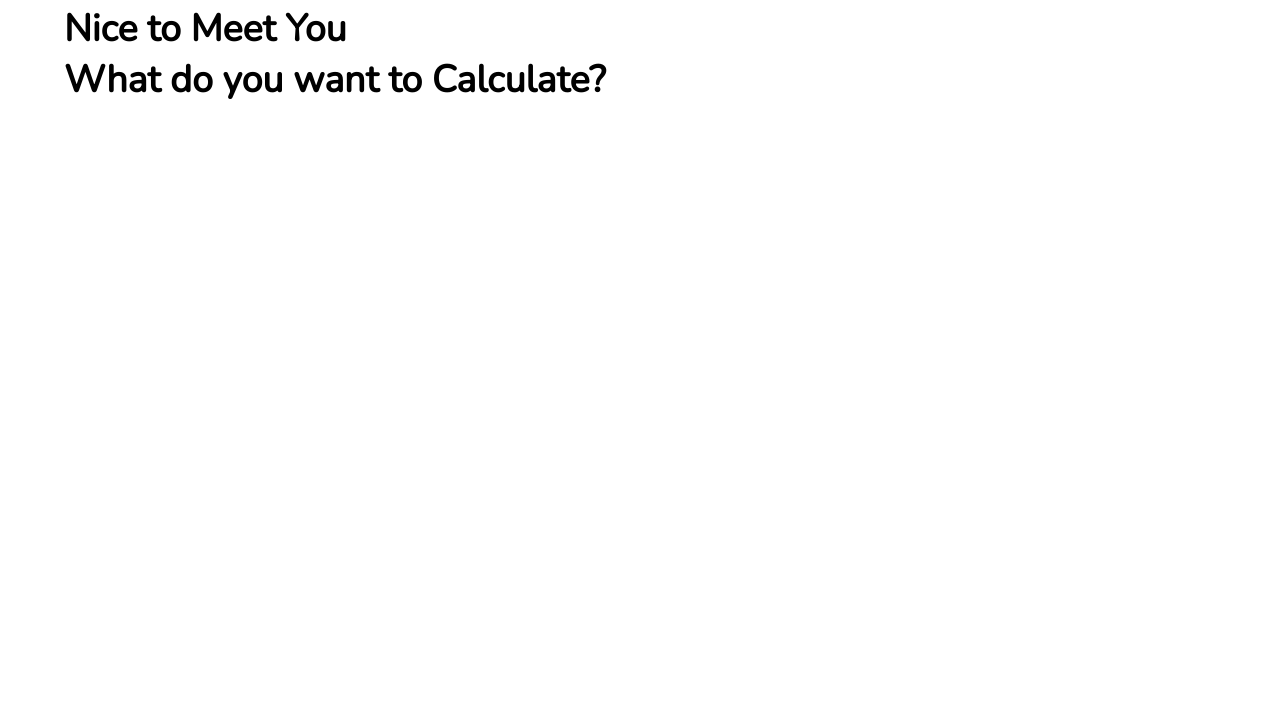
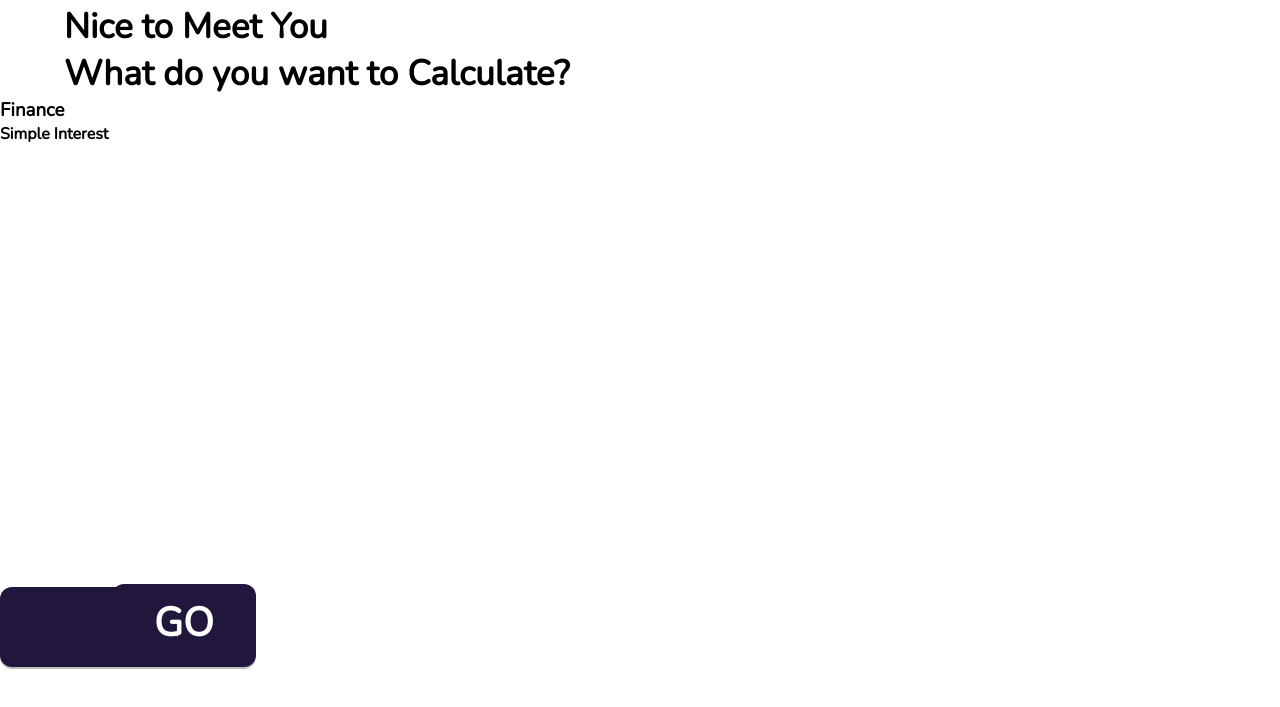
Before and after one commit to DivyanshuBatta/DivyanshuBatta, a plain HTML site: page All in one Calculator/All in One Calculator.html in a window 1280 px wide. Shown: the part 93-800 px from the top of the page. Drawn offline with nearby package versions, Linux system fonts and the light colour scheme; a web font is replaced by a local one.

Commit message:
Added Some Illustrations

```diff
--- a/All in one Calculator/All in One Calculator.css
+++ b/All in one Calculator/All in One Calculator.css
@@ -192,7 +192,7 @@ aspect-ratio: 1/1;
 }
 #main > h2 {
   margin-left: 5vw;
-  font-size: 37.5px;
+  font-size: 35px;
 }
 .button-82-pushable {
     position: absolute;
--- a/All in one Calculator/All in One Calculator.html
+++ b/All in one Calculator/All in One Calculator.html
@@ -9,6 +9,8 @@
 </head>
 <body>
   <div id="loader"></div>
+
+  <!--Welcome page 🤓 -->
     <div id="welcome">
         <!-- <img src=".png" alt="" class="calculator"> -->
         <img src="Screenshot (35).png" alt="" id="landingicon">
@@ -24,6 +26,9 @@
             </span>
           </button>
     </div>
+
+  <!-- Login page 🔏  -->
+
     <div id="login-page">
         <!-- <img src="https://static.vecteezy.com/system/resources/thumbnails/004/607/791/small/man-face-emotive-icon-smiling-male-character-in-blue-shirt-flat-illustration-isolated-on-white-happy-human-psychological-portrait-positive-emotions-user-avatar-for-app-web-design-vector.jpg" alt="" class="user"> -->
     <h1>What's your Name?</h1>
@@ -36,6 +41,8 @@
         </span>
       </button>
 </div>
+
+<!-- Home Page 🤓  -->
     <div id="main">
       <nav>
         <ul>
@@ -54,7 +61,26 @@
         <div id="salutation"></div>
         <h2>Nice to Meet You</h2>
         <h2>What do you want to Calculate?</h2>
-    </div>
+
+        <!-- Calculator cards 📇  -->
+      <div id="calculators">
+        <div id="Finance">
+          <h3 id="Finance_Heading">Finance</h3>
+            <div id="Finance_1">
+              <h4>Simple Interest</h4>
+              <img src="" alt="">
+              <p></p>
+              <button class="button-82-pushable" role="button" id="button1">
+                <span class="button-82-shadow" id="shadow-finance"></span>
+                <span class="button-82-edge" id="edge-finance"></span>
+                <span class="button-82-front text" id="front-finance">
+                  GO
+                </span>
+              </button>
+            </div>
+        </div>
+      </div>
+</div>
     <script src="All in One Calculator.js"></script>
 </body>
 </html>
```
Also changed, not shown: All in one Calculator/Compound Interest.png (added), All in one Calculator/Compounded Annual Growth Rate (CAGR).jpg (added), All in one Calculator/Effective Annual Rate.jpg (added), All in one Calculator/Future Value of SIP.png (added), All in one Calculator/Inflation.jpg (added), All in one Calculator/Liquidity Ratio.jpg (added), All in one Calculator/Loan EMI.jpg (added), All in one Calculator/Post tax return.jpg (added), All in one Calculator/Profit margin.png (added), All in one Calculator/Purchasing Power.jpg (added), All in one Calculator/Rule of 72.png (added), All in one Calculator/Simple Interest Image.jpg (added), All in one Calculator/loan calculator.png (added), All in one Calculator/loss.png (added), 2 more files.
